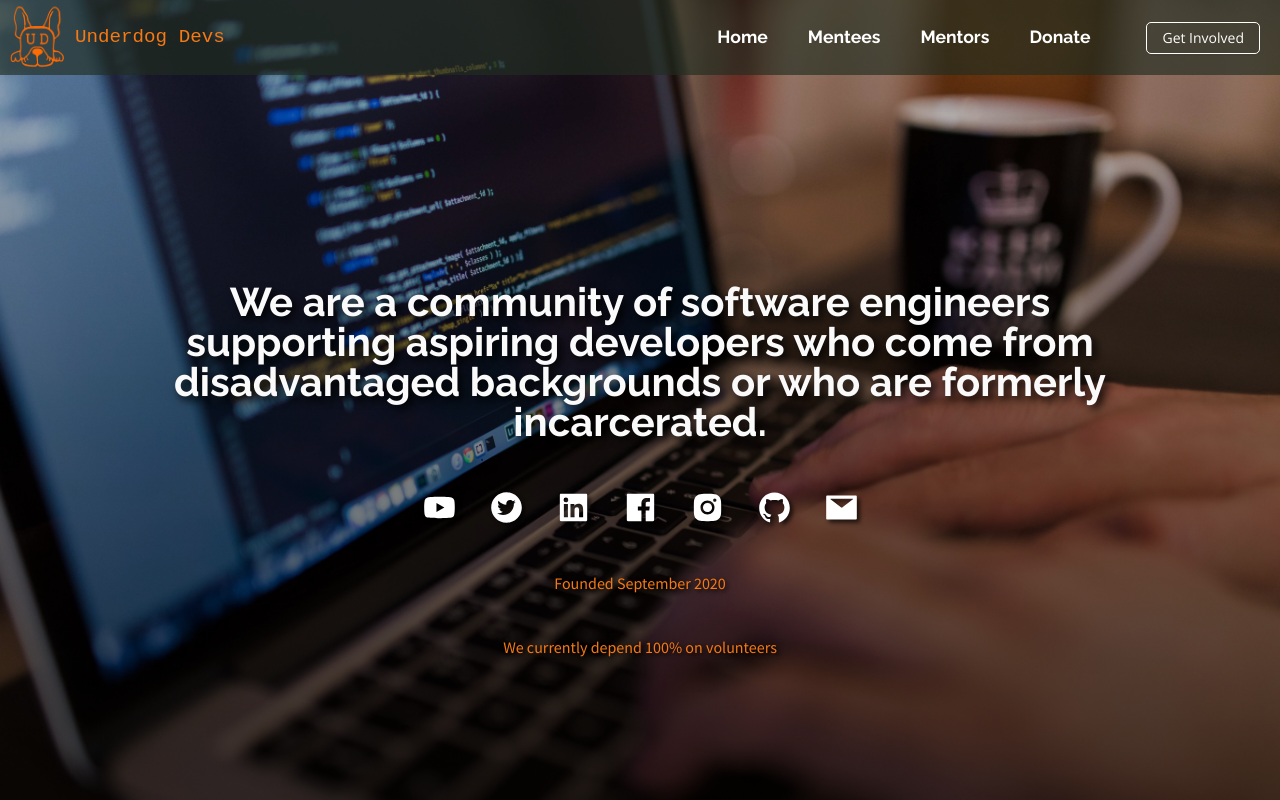
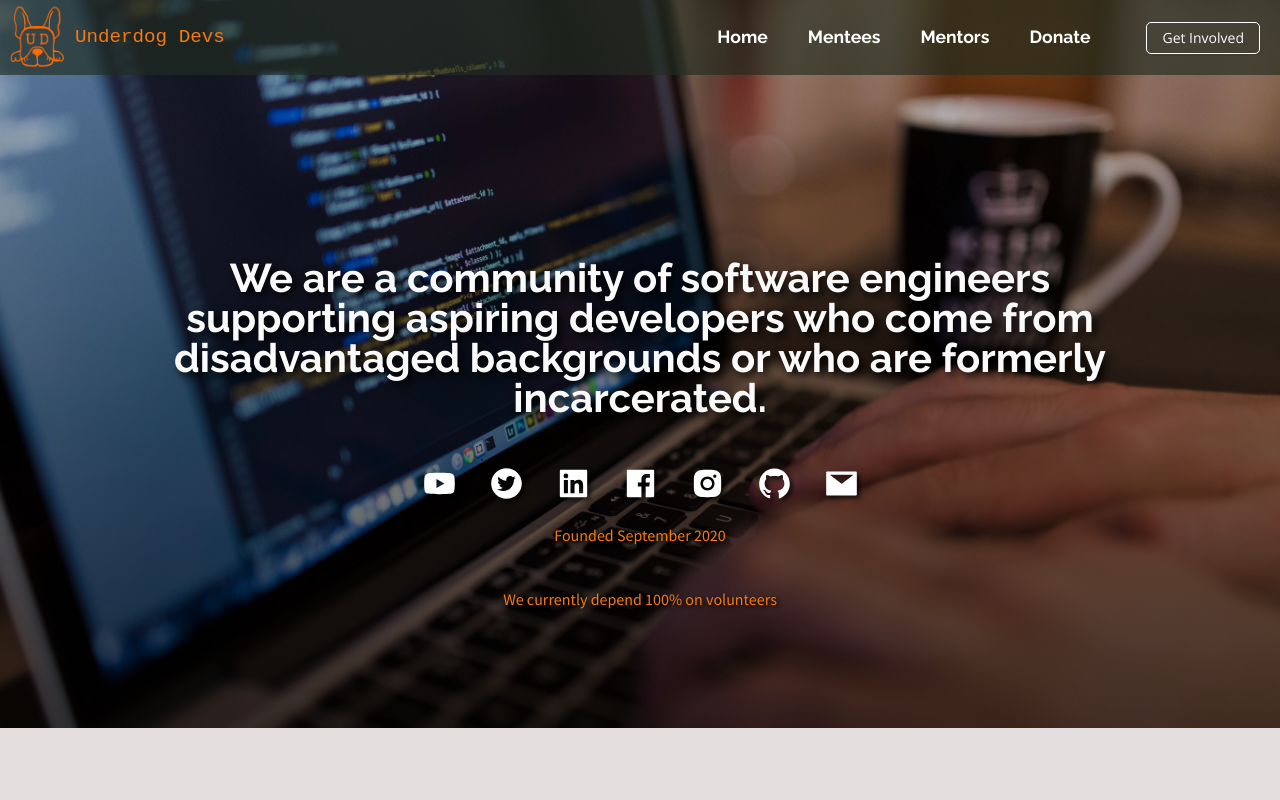
Before and after one commit to Underdog-Devs/website, a React (Create React App) app: page / in a window 1280 px wide. Shown: the top 800 px of the page. Built offline with nearby package versions, Linux system fonts and the light colour scheme; a web font is replaced by a local one.

Commit message:
refactor to margin bottom

```diff
--- a/src/CSS/Story.module.css
+++ b/src/CSS/Story.module.css
@@ -8,7 +8,7 @@
   display: flex;
   flex-direction: column;
   width: 100vw;
-  height: 100vh;
+  height: 91vh;
   align-items: center;
 
   justify-content: center;
@@ -36,16 +36,13 @@
   filter: drop-shadow(3px 3px 2px rgba(0, 0, 0, 0.7));
 }
 .storyp {
-  margin: 1.5rem;
-
+  margin-bottom: 1.5rem;
   color: rgb(245, 121, 20);
-
   font-weight: 500;
   text-shadow: 2px 2px 4px #000;
 }
 .storyp1 {
   margin: 1.5rem;
-
   color: rgb(245, 121, 20);
   font-weight: 500;
   text-shadow: 2px 2px 4px #000;
```
